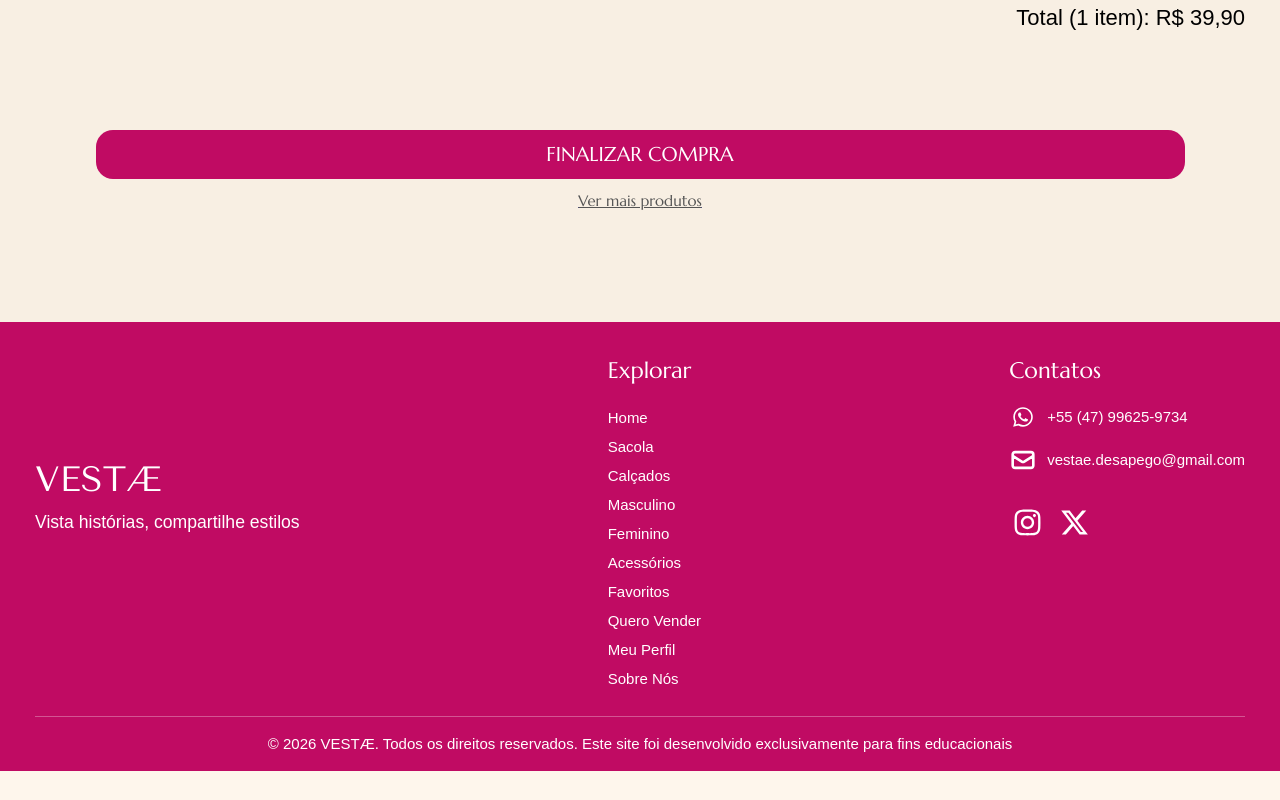
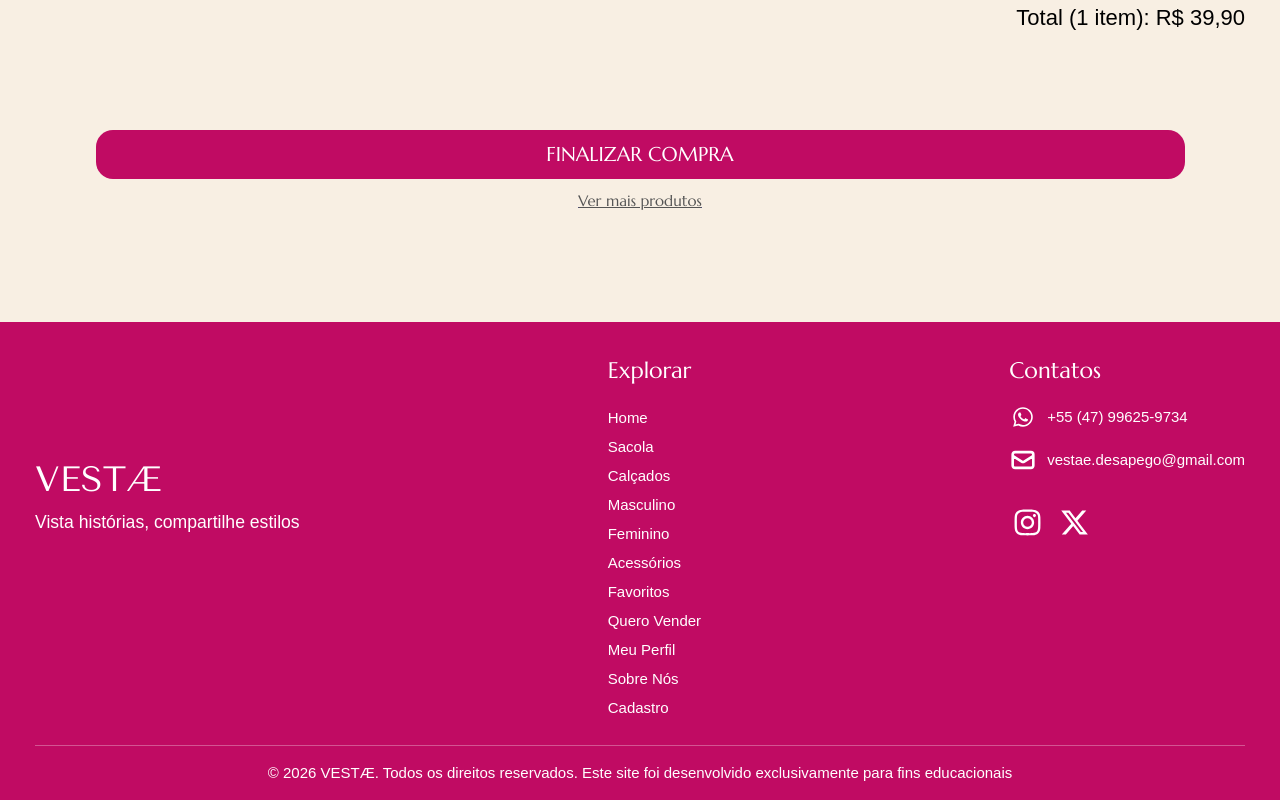
Before and after one commit to alicelanznaster/Hackathon---Vestae, a Vue app: page /sacola in a window 1280 px wide. Shown: the part 514-1314 px from the top of the page. Before the commit the page ends 1285 px from the top, so only its background shows below. Built offline with nearby package versions, Linux system fonts and the light colour scheme; a web font is replaced by a local one.

Commit message:
fix: rota de cadastro no footer

```diff
--- a/src/components/layout/AppFooter.vue
+++ b/src/components/layout/AppFooter.vue
@@ -29,6 +29,7 @@ import { RouterLink } from 'vue-router';
                     <li><RouterLink to="/anunciar">Quero Vender</RouterLink></li>
                     <li><RouterLink to="/perfil">Meu Perfil</RouterLink></li>
                     <li><RouterLink to="/sobre">Sobre Nós</RouterLink></li>
+                    <li><RouterLink to="cadastro">Cadastro</RouterLink> </li>
                 </ul>
             </div>
                 <div class="contato">
```
Also changed, not shown: 1 other file (tests, documents, lock files or other folders).
